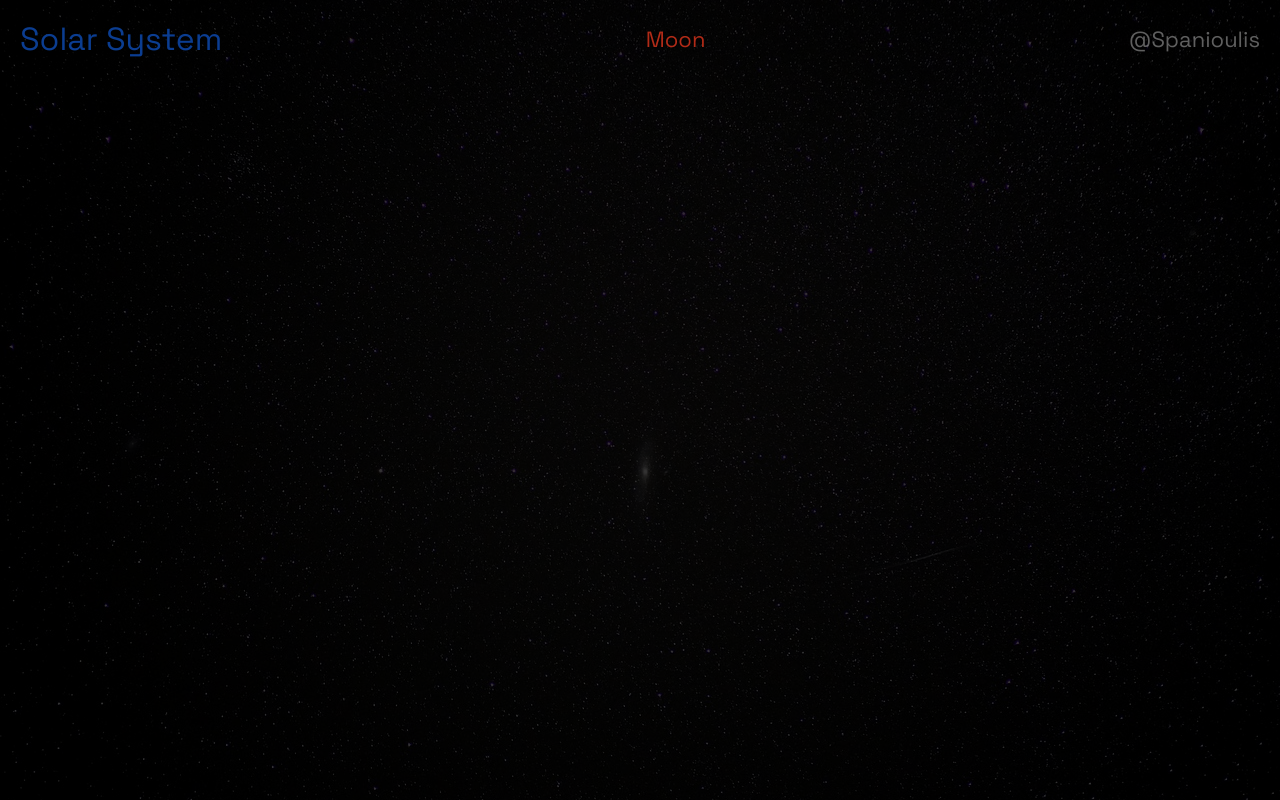
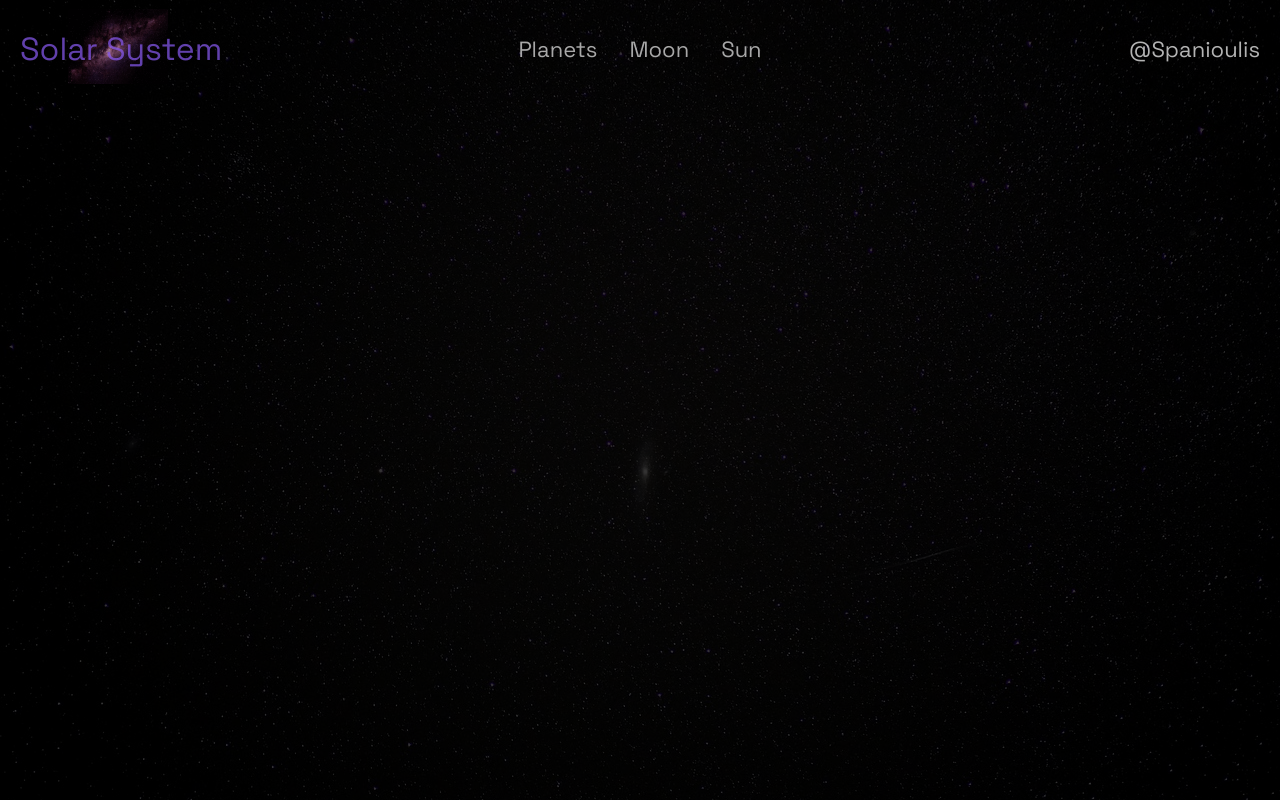
Before and after one commit to Spanioulis/solar-system, a Next.js app: page / in a window 1280 px wide. Built offline with nearby package versions, Linux system fonts and the light colour scheme.

Commit message:
update navbar styles

```diff
--- a/src/Home.module.scss
+++ b/src/Home.module.scss
@@ -9,17 +9,45 @@
       // @include neo(50px, 21px);
       @include richtext;
 
-      h1 {
-         @include f-big;
-         color: $blue;
+      .block1 {
+         display: flex;
+         align-items: center;
+         flex-grow: 1;
+         flex-basis: 1px;
+
+         a {
+            &:hover {
+               text-decoration: none;
+            }
+
+            h1 {
+               @include f-big;
+               color: $purple;
+
+               &:hover {
+                  color: $red;
+               }
+            }
+         }
       }
 
-      a {
-         color: $red;
+      .nav1 {
+         a {
+            color: $gray;
+            display: inline-block;
+            padding: 1rem;
 
-         &.second-anchor {
-            color: $darkergray;
+            &.second-anchor {
+               color: $darkergray;
+            }
          }
+      }
+
+      .nav2 {
+         display: flex;
+         justify-content: flex-end;
+         flex-grow: 1;
+         flex-basis: 1px;
       }
    }
 }
--- a/src/app/page.js
+++ b/src/app/page.js
@@ -9,9 +9,24 @@ export default function Home() {
             <Image src="/assets/stars.png" alt="Sticky star" fill style={{ objectFit: 'cover' }} />
          </div>
          <header className={styles.header}>
+            {/* TODO -> Cambiarlo como el de TESLA */}
             <nav className={styles.navbar}>
+               <div className={styles.block1}>
+                  <div style={{ zIndex: -1, position: 'fixed', width: '100%', opacity: 0.8, paddingLeft: '3rem' }}>
+                     <Image src="/assets/meteor_planet.png" alt="Moon" width={100} height={75} />
+                  </div>
+                  <Link href="https://api.le-systeme-solaire.net/en/">
                      <h1>Solar System</h1>
-               <Link href="/planets">Moon</Link>
+                  </Link>
+               </div>
+
+               <nav className={styles.nav1}>
+                  <Link href="/planets">Planets</Link>
+                  <Link href="/">Moon</Link>
+                  <Link href="/">Sun</Link>
+               </nav>
+
+               <nav className={styles.nav2}>
                   <a
                      href="https://spanioulis.dev/"
                      target="_blank"
@@ -21,6 +36,7 @@ export default function Home() {
                      @Spanioulis
                   </a>
                </nav>
+            </nav>
          </header>
          <main className={styles.main}></main>
       </>
--- a/src/styles/settings/_variables.scss
+++ b/src/styles/settings/_variables.scss
@@ -1,12 +1,13 @@
 // Colors
+$black: #000000;
 $blue: #0b3d91;
 $bluelight: #5d7fb9;
+$darkergray: #888888;
+$darkgray: #cacaca;
+$gray: #eeeeee;
+$purple: #8b5cf6;
 $red: #fc3d21;
-$black: #000000;
 $white: #ffffff;
-$gray: #eeeeee;
-$darkgray: #cacaca;
-$darkergray: #888888;
 
 // Spacing
 $spacing-small: 8px;
```
Lines whose indentation alone changed are shown as unchanged.
